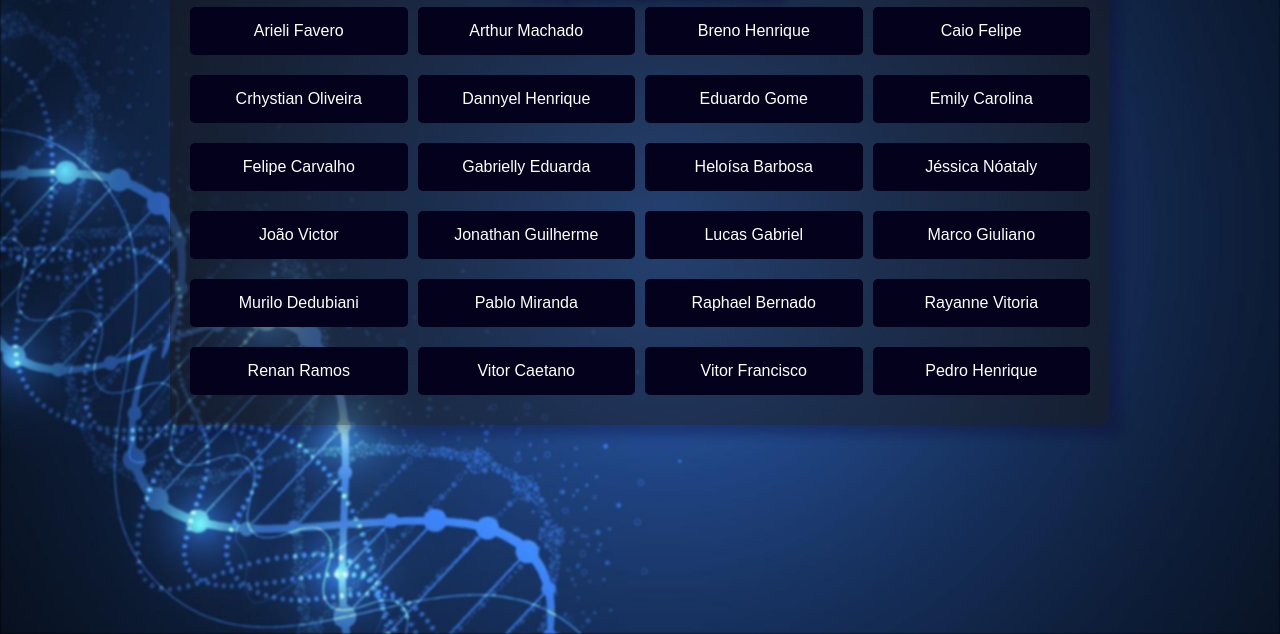
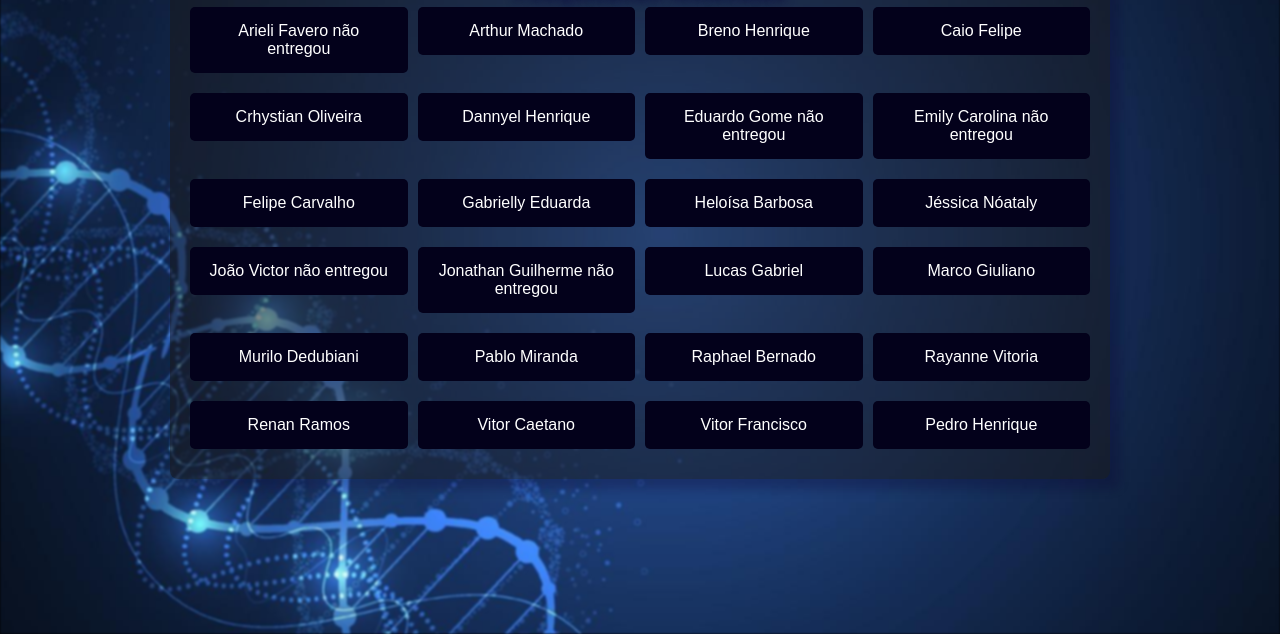
Before and after one commit to LuizpFelipe/ProjetoEscolaMolecula, a plain HTML site: page index.html in a window 1280 px wide. Shown: the part 166-800 px from the top of the page. Drawn offline with Linux system fonts and the light colour scheme.

Commit message:
cobrança

```diff
--- a/index.html
+++ b/index.html
@@ -17,20 +17,20 @@
         </div>
 
         <div class="button-wrapper">
-            <a href="numero-01/"><button>Arieli Favero</button></a>
+            <a href="numero-01/"><button>Arieli Favero não entregou</button></a>
             <a href="numero-02/index.html"><button>Arthur Machado</button></a>
             <a href="numero-03/index.html"><button>Breno Henrique</button></a>
             <a href="numero-04/index.html"><button>Caio Felipe</button></a>
             <a href="numero-05/index.html"><button>Crhystian Oliveira</button></a>
             <a href="numero-06/index.html"><button>Dannyel Henrique</button></a>
-            <a href="numero-07/"><button>Eduardo Gome</button></a>
-            <a href="numero-08/"><button>Emily Carolina</button></a>
+            <a href="numero-07/"><button>Eduardo Gome não entregou</button></a>
+            <a href="numero-08/"><button>Emily Carolina não entregou</button></a>
             <a href="numero-09/index.html"><button>Felipe Carvalho</button></a>
             <a href="numero-10/index.html"><button>Gabrielly Eduarda</button></a>
             <a href="numero-11/"><button>Heloísa Barbosa</button></a>
             <a href="numero-12/index.html"><button>Jéssica Nóataly</button></a>
-            <a href="numero-13/"><button>João Victor</button></a>
-            <a href="numero-14/"><button>Jonathan Guilherme</button></a>
+            <a href="numero-13/"><button>João Victor não entregou</button></a>
+            <a href="numero-14/"><button>Jonathan Guilherme não entregou</button></a>
             <a href="numero-15/index.html"><button>Lucas Gabriel</button></a>
             <a href="numero-16/index.html"><button>Marco Giuliano</button></a>
             <a href="numero-17/index.html"><button>Murilo Dedubiani</button></a>
```
